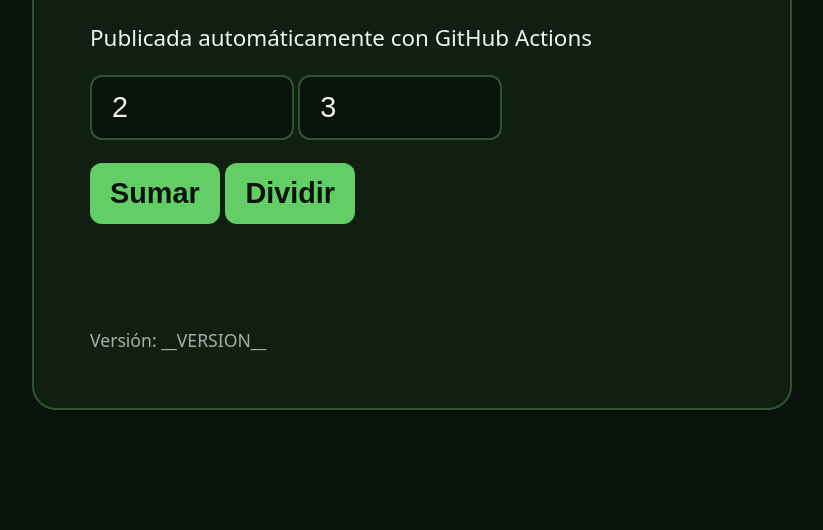
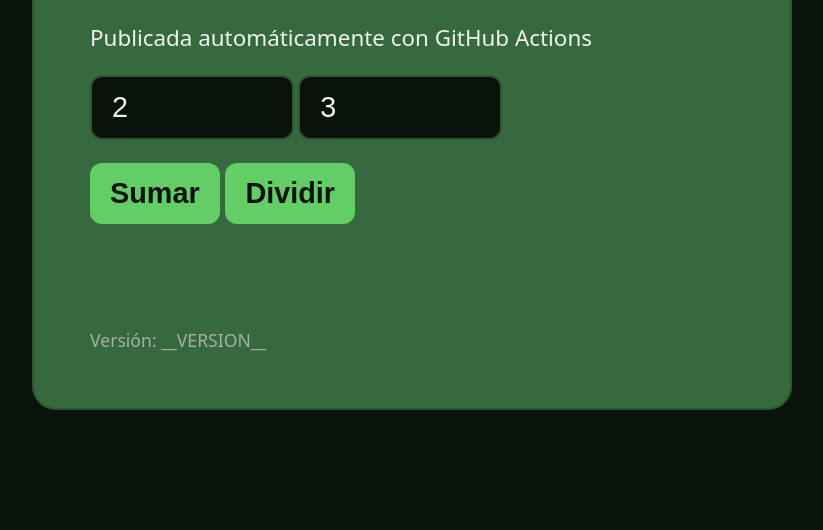
Before and after one commit to danielacastanomoreno/GitHubActions-Demo-Infra3, a website: page web/index.html in a window 1280 px wide. Shown: the part 270-800 px from the top of the page, without its empty margins (228-1051 px from the left). Drawn offline with Linux system fonts and the light colour scheme; files whose address does not match are found by name.

Commit message:
prueba en clase 1

```diff
--- a/web/index.html
+++ b/web/index.html
@@ -7,7 +7,7 @@
   <style>
     body { font-family: system-ui, sans-serif; background: #0a120c; color: #eef3ee;
            display: grid; place-items: center; min-height: 100vh; margin: 0; }
-    main { background: #111f13; border: 2px solid #2c5530; border-radius: 24px;
+    main { background: #37693f; border: 2px solid #2c5530; border-radius: 24px;
            padding: 56px; width: min(760px, 92vw); box-sizing: border-box; }
     h1 { color: #63cd66; margin-top: 0; font-size: 3.5rem; }
     p { font-size: 1.4rem; }
```
